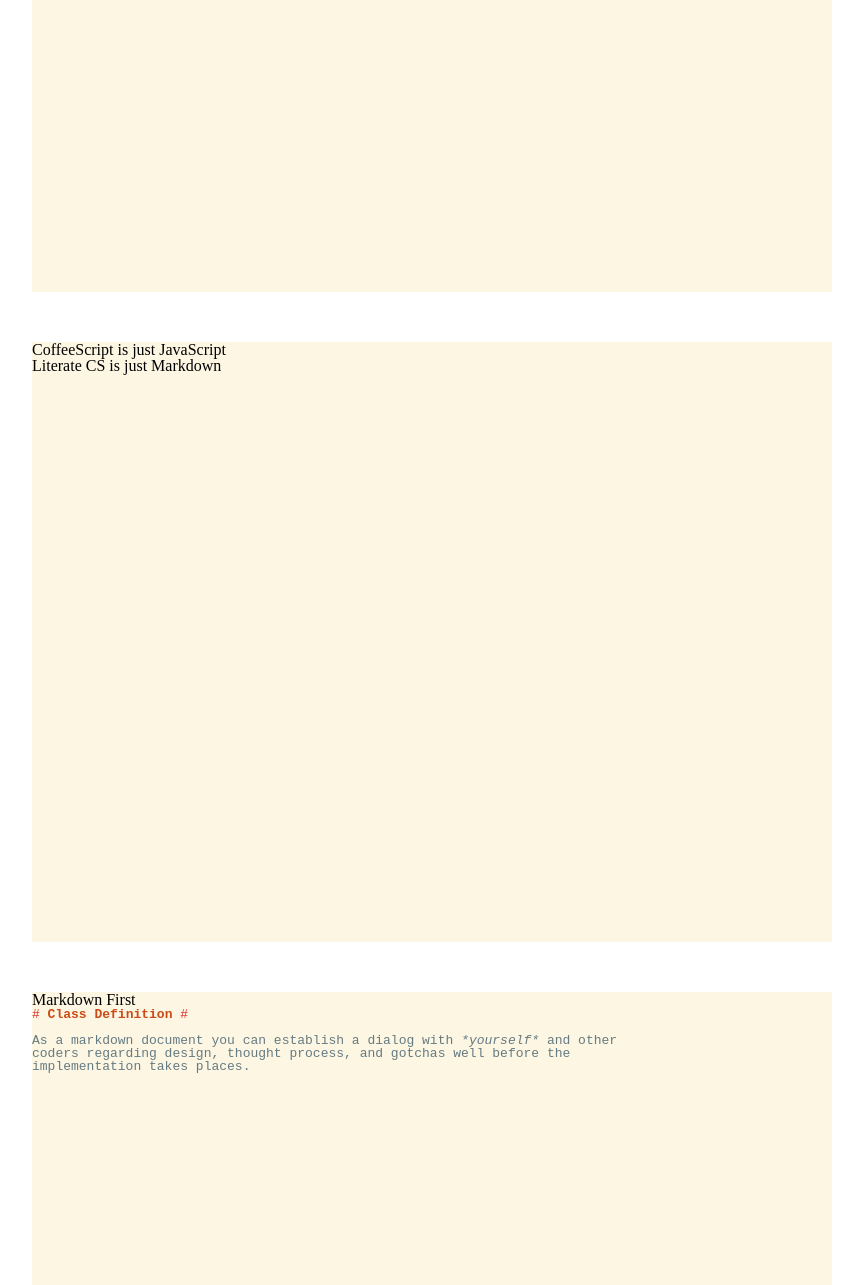
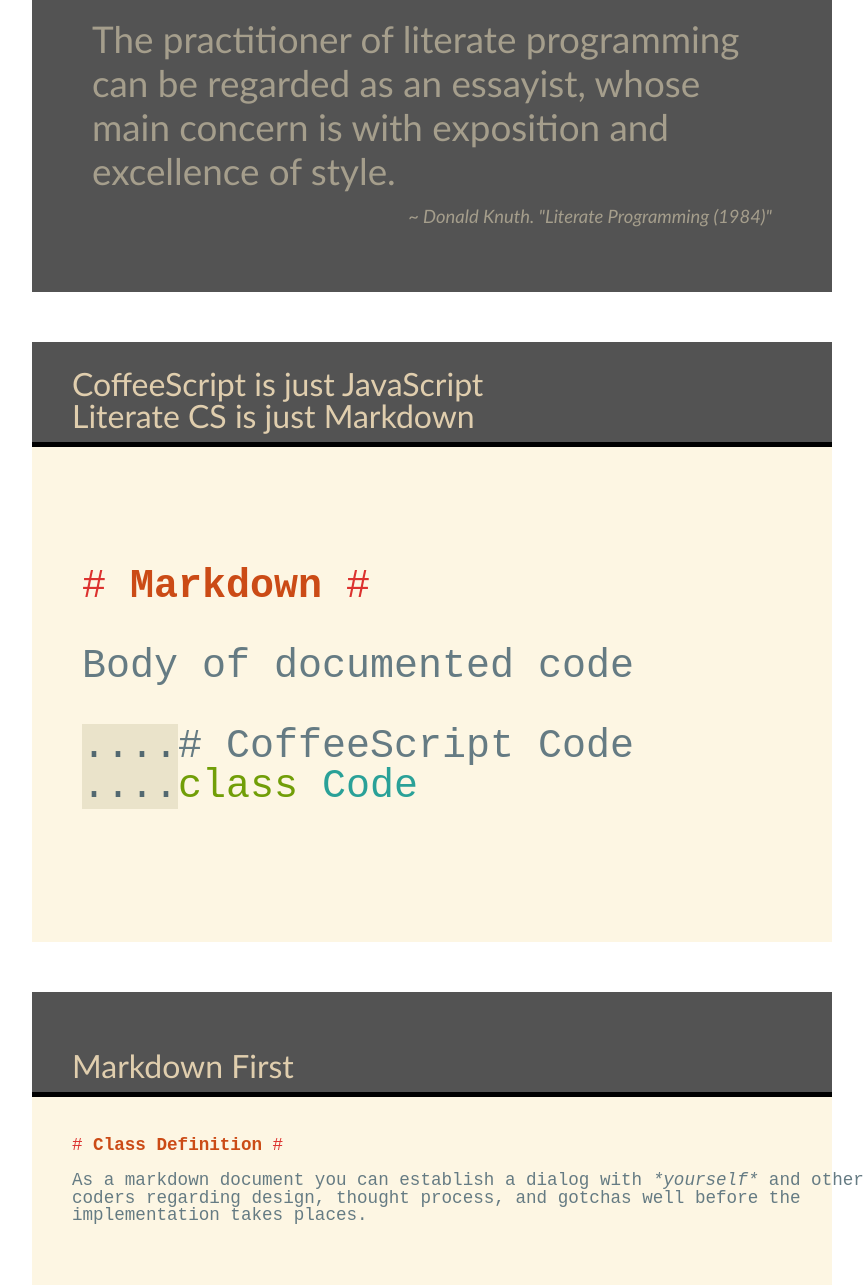
Before and after one commit to sukima/litcoffee-presentation, a website: page index.html in a window 1280 px wide. Shown: the part 358-1643 px from the top of the page, without its empty margins (18-881 px from the left). Drawn offline with Linux system fonts and the light colour scheme.

Commit message:
Fixes style for headers in slides

```diff
--- a/css/index.css
+++ b/css/index.css
@@ -27,6 +27,7 @@
 }
 body {
     line-height: 1;
+    font-family: "Trebuchet MS", sans-serif;
 }
 ol, ul {
     list-style: none;
@@ -46,7 +47,7 @@
 }
 
 /* Vim Syntax Highlighting */
-pre { font-family: monospace; color: #657b83; background-color: #fdf6e3; }
+pre { font-family: "Ariel", monospace; color: #657b83; background-color: #fdf6e3; }
 .htmlItalic { font-style: italic; }
 .Type { color: #b58900; }
 .Identifier { color: #268bd2; }
@@ -67,11 +68,14 @@
   margin: 50px;
 }
 
-.slide.intro .content {
-  padding: 0 20px;
-  height: 300px;
-  border-bottom: black solid 5px;
-  vertical-align: bottom;
+.slide .content {
+  padding: 40px;
+  font-size: 1.1em;
+}
+
+.slide .content.larger {
+  font-size: 2.5em;
+  padding: 120px 50px;
 }
 
 .slide.intro .subcontent {
@@ -83,6 +87,13 @@
   line-height: 1.2em;
 }
 
+.slide.intro .title {
+  padding: 0 20px;
+  height: 300px;
+  border-bottom: black solid 5px;
+  vertical-align: bottom;
+}
+
 .slide.intro h1 {
   font-size: 3em;
   font-weight: bold;
@@ -90,17 +101,26 @@
   padding: 235px 40px 0;
 }
 
-.slide h2 {
-  color: rgb(224, 206, 174);
-  background-color: #535353;
-  border-bottom: black solid 5px;
-  vertical-align: bottom;
-}
-
-cite {
+.intro cite {
   display: block;
   margin: 0 auto;
   text-align: right;
   font-size: 0.5em;
   font-style: italic;
 }
+
+.slide h2 {
+  color: rgb(224, 206, 174);
+  background-color: #535353;
+  border-bottom: black solid 5px;
+  height: 100px;
+  font-size: 2em;
+  position: relative;
+}
+
+.slide h2>span {
+  margin: 10px 40px;
+  position: absolute;
+  bottom: 0;
+  left: 0;
+}
--- a/index.html
+++ b/index.html
@@ -15,24 +15,31 @@
   <div id="impress">
 
     <div class="step slide intro" data-x="0" data-y="0">
-      <div id="content">
-        <span class="intro-title">Literate CoffeeScript</span>
+      <div class="title">
+        <h1>Literate CoffeeScript</h1>
       </div>
-      <div id="subcontent">
+      <div class="subcontent">
         <q>The practitioner of literate programming can be regarded as an essayist, whose main concern is with exposition and excellence of style.</q>
         <cite>~ Donald Knuth. "Literate Programming (1984)"</cite>
       </div>
     </div>
 
     <div class="step slide normal" data-x="1000" data-y="0">
-      <div class="title">CoffeeScript is just JavaScript<br />
-      Literate CS is just Markdown</div>
+      <h2><span>CoffeeScript is just JavaScript<br />Literate CS is just Markdown</span></h2>
       <div class="content larger">
+<pre>
+<span class="Special">#</span><span class="Title"> Markdown </span><span class="Special">#</span>
+
+Body of documented code
+
+<span class="Whitespace">....</span><span class="Comment"># CoffeeScript Code</span>
+<span class="Whitespace">....</span><span class="Statement">class</span> <span class="Constant">Code</span>
+</pre>
       </div>
     </div>
 
     <div class="step slide normal" data-x="2000" data-y="0">
-      <div class="title">Markdown First</div>
+      <h2><span>Markdown First</span></h2>
       <div class="content">
 <pre>
 <span class="Special">#</span><span class="Title"> Class Definition </span><span class="Special">#</span>
@@ -45,7 +52,7 @@
     </div>
 
     <div class="step slide normal" data-x="3000" data-y="0">
-      <div class="title">Inline Documentation</div>
+      <h2><span>Inline Documentation</span></h2>
       <div class="content">
 <pre>
 <span class="Special">#</span><span class="Title"> Class Definition </span><span class="Special">#</span>
@@ -65,9 +72,15 @@
     </div>
 
     <div class="step slide normal" data-x="4000" data-y="0">
-      <div class="title">Organize teh codez</div>
+      <h2><span>Organize teh codez</span></h2>
       <div class="content">
 <pre>
+<span class="Special">#</span><span class="Title"> Class Definition </span><span class="Special">#</span>
+
+As a markdown document you can establish a dialog with <span class="htmlItalic">*yourself*</span> and other
+coders regarding design, thought process, and gotchas well before the
+implementation takes places.
+
 <span class="Special">##</span><span class="Title"> Implementation </span><span class="Special">##</span>
 
 This class describes how this problem could be solved.
@@ -92,7 +105,7 @@
     </div>
 
     <div class="step slide normal" data-x="5000" data-y="0">
-      <div class="title">What I've Learned</div>
+      <h2><span>What I've Learned</span></h2>
       <div class="content">
         <ul>
           <li>Externalizes thought processes</li>
@@ -105,7 +118,7 @@
     </div>
 
     <div class="step slide normal" data-x="6000" data-y="0">
-      <div class="title">An Example</div>
+      <h2><span>An Example</span></h2>
       <div class="content">
         <ul>
           <li><a href="https://gist.github.com/sukima/6073227">https://gist.github.com/sukima/6073227</a></li>
```
